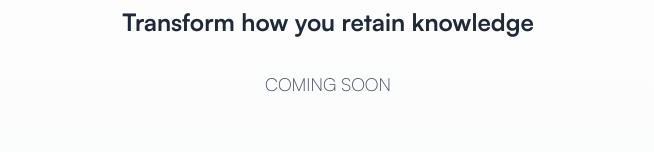
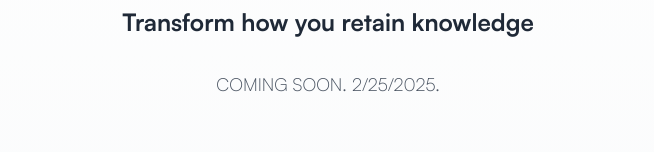
Before and after one commit to easontang2023usc/mark, a Next.js app: page / in a window 1280 px wide. Shown: the part 350-502 px from the top of the page, without its empty margins (312-966 px from the left). Built offline with nearby package versions, Linux system fonts and the light colour scheme; no server answers.

Commit message:
added dates

```diff
--- a/app/page.tsx
+++ b/app/page.tsx
@@ -62,7 +62,7 @@ export default function Page() {
         </h1>
 
         <p className="text-xs md:text-lg font-light text-gray-600 mt-4 mb-14">
-          COMING SOON
+          COMING SOON. 2/25/2025.
         </p>
 
         {/* Waitlist Section */}
```
